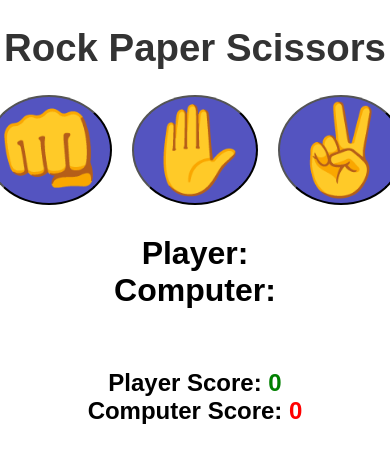
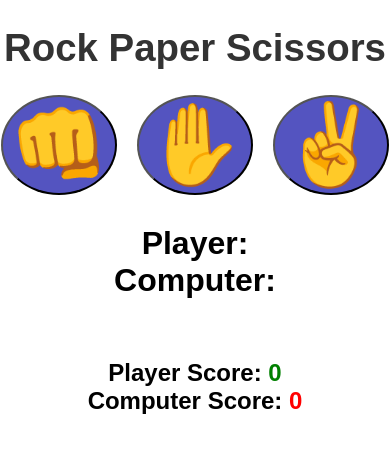
Before and after one commit to Samsonidze/Rock-Paper-Scissors, a plain HTML site: page index.html in a window 390 px wide. Shown: the top 462 px of the page. Drawn offline with Linux system fonts and the light colour scheme.

Commit message:
Add files via upload

```diff
--- a/style.css
+++ b/style.css
@@ -16,6 +16,8 @@ h1{
 .choices{
     margin-bottom: 30px;
     display: flex;
+    align-items: center;
+    justify-content: center;
 }
 
 .choices button{
@@ -60,8 +62,8 @@ h1{
 
     }
     .choices button{
-        font-size: 5.5rem;
-        min-width: 100px;
+        font-size: 5rem;
+        min-width: 70px;
 
     }
     #playerDisplay, #computerDisplay{
```
